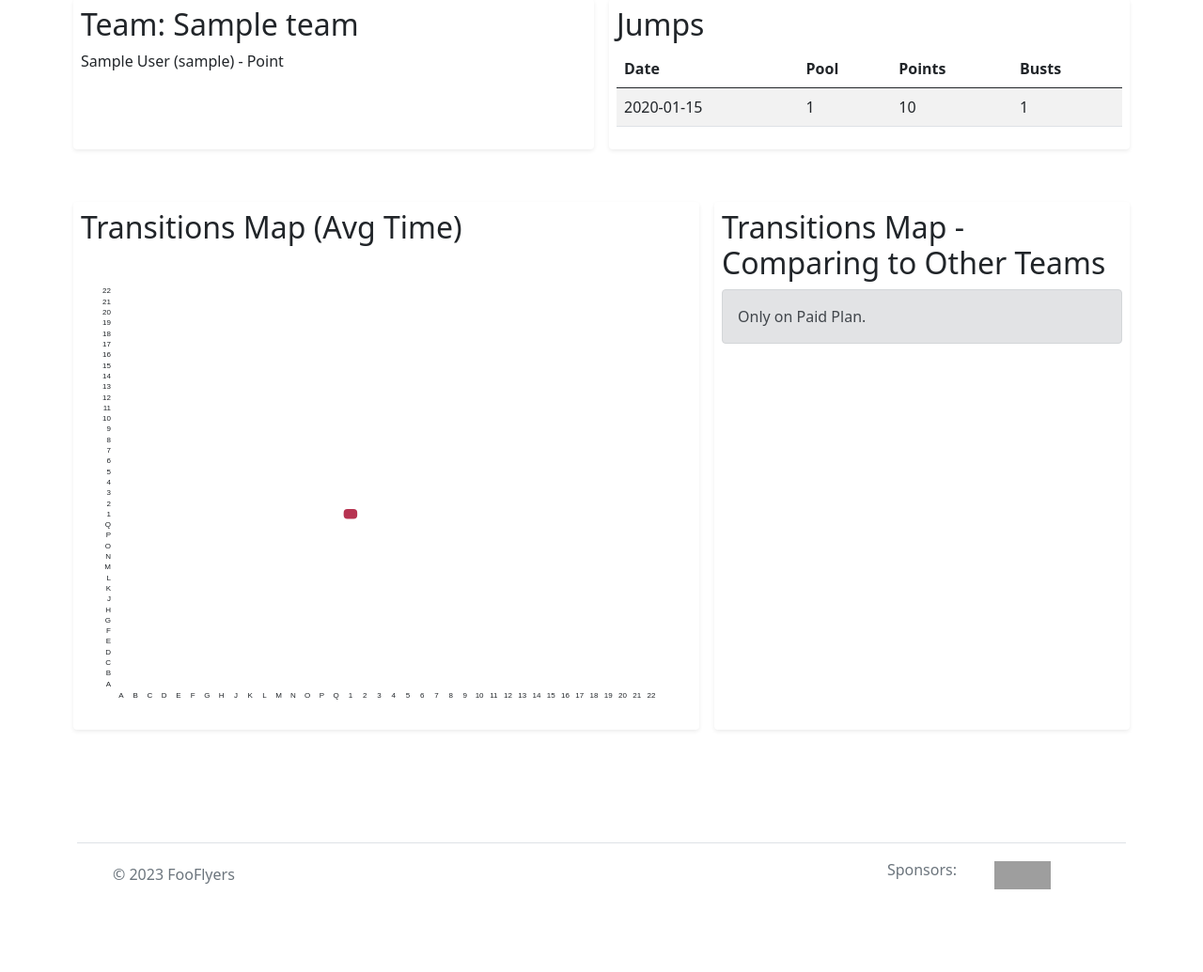
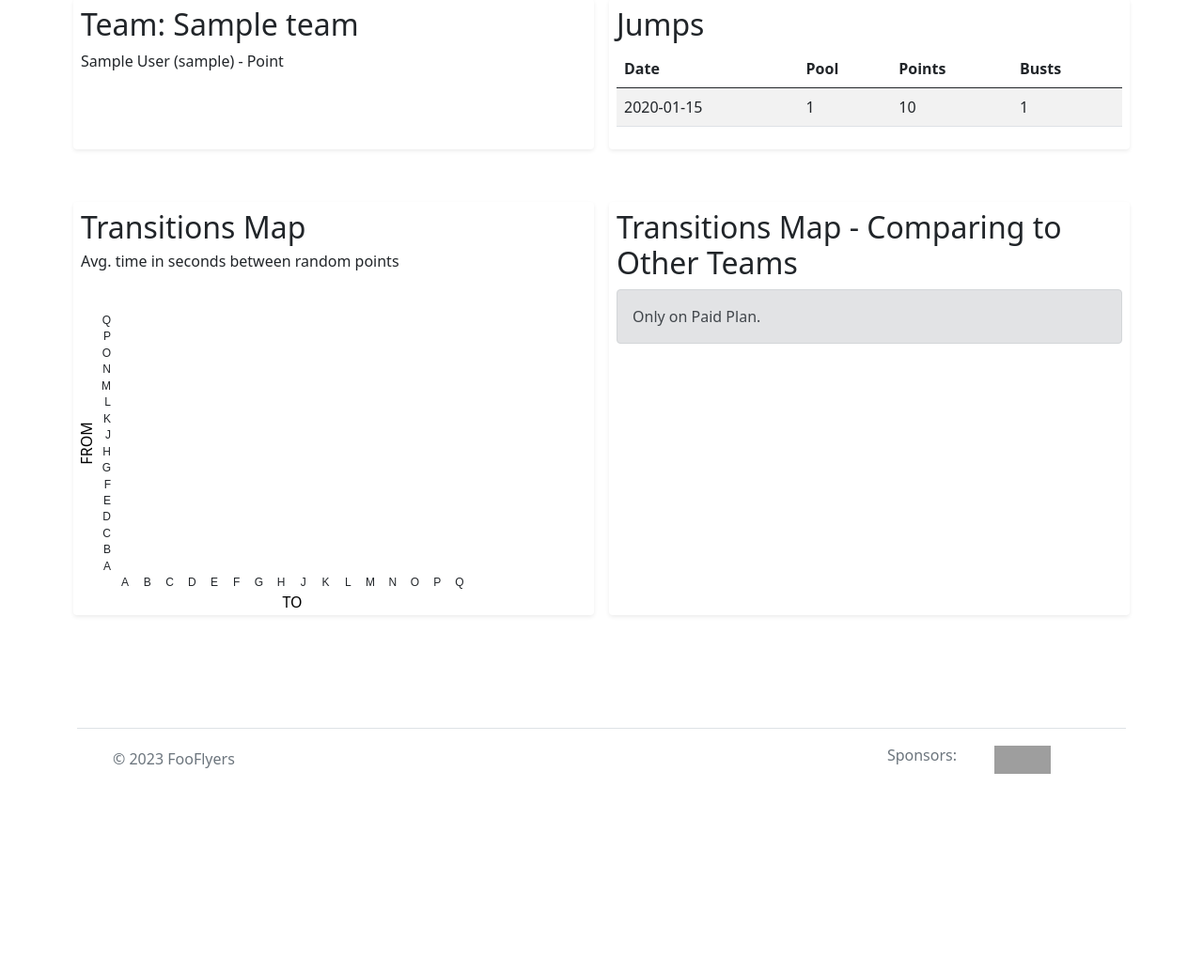
Before and after one commit to paulobueno/point-tracker, a Django app: page /jumps/00000000-0000-0000-0000-000000000001 in a window 1280 px wide. Shown: the part 119-1154 px from the top of the page at 94% size. After the commit the page ends 943 px from the top, so only its background shows below. Run offline with Django 4.2, Linux system fonts and the light colour scheme; tables that the repository leaves empty hold one stand-in row (values such as "Sample post"); data that the repository does not hold is empty; some libraries are stand-ins or nearby versions; grey boxes are pictures that could not be loaded.

Commit message:
adjust heatmap

```diff
--- a/tracker/static/js/heatmap.js
+++ b/tracker/static/js/heatmap.js
@@ -3,8 +3,8 @@ d3.json(jsonData).then(function(data) {
 console.log(jsonData);
 console.log(selectedId);
 const margin = {top: 35, right: 35, bottom: 35, left: 35},
-      width = 650 - margin.left - margin.right,
-      height = 500 - margin.top - margin.bottom,
+      width = 450 - margin.left - margin.right,
+      height = 350 - margin.top - margin.bottom,
       svg = d3.select(selectedId)
               .append("svg")
                 .attr("width", width + margin.left + margin.right)
@@ -12,33 +12,48 @@ const margin = {top: 35, right: 35, bottom: 35, left: 35},
               .append("g")
                 .attr("transform", `translate(${margin.left}, ${margin.top})`);
   // Labels of row and columns -> unique identifier of the column called 'group' and 'variable'
-  const points = ['A','B','C','D','E','F','G','H','J','K','L','M','N','O','P','Q','1','2','3','4','5','6','7','8','9','10','11','12','13','14','15','16','17','18','19','20','21','22']
+  const points = ['A','B','C','D','E','F','G','H','J','K','L','M','N','O','P','Q']
 
   // Build X scales and axis:
   const x = d3.scaleBand()
     .range([ 0, width ])
     .domain(points)
-    .padding(0.05);
+    .padding(0.02);
+  svg.append("text")
+    .attr("class", "x label")
+    .attr("text-anchor", "middle")
+    .attr("x", width/2)
+    .attr("y", height + margin.bottom)
+    .text("TO")
   svg.append("g")
-    .style("font-size", 8)
+    .style("font-size", 12)
     .attr("transform", `translate(0, ${height})`)
     .call(d3.axisBottom(x).tickSize(0))
     .select(".domain").remove()
+
 
   // Build Y scales and axis:
   const y = d3.scaleBand()
     .range([ height, 0 ])
     .domain(points)
-    .padding(0.05);
+    .padding(0.02);
+  svg.append("text")
+    .attr("class", "y label")
+    .attr("text-anchor", "middle")
+    .attr("x", -height/2)
+    .attr("y", -margin.left)
+    .attr("dy", ".75em")
+    .attr("transform", "rotate(-90)")
+    .text("FROM");
   svg.append("g")
-    .style("font-size", 8)
+    .style("font-size", 12)
     .call(d3.axisLeft(y).tickSize(0))
     .select(".domain").remove()
 
   // Build color scale
   const myColor = d3.scaleSequential()
     .interpolator(d3.interpolateRdYlGn)
-    .domain([-2,0])
+    .domain([-2,-1])
 
   // create a tooltip
   const tooltip = d3.select(selectedId)
--- a/tracker/templates/team.html
+++ b/tracker/templates/team.html
@@ -37,7 +37,8 @@
     </div>
     <div class="row">
         <div class="col shadow-sm p-2 mb-5 bg-white rounded m-2">
-            <p class="h2">Transitions Map (Avg Time)</p>
+            <p class="h2">Transitions Map</p>
+            <p class="h6">Avg. time in seconds between random points</p>
             <div id="my_dataviz"></div>
         </div>
         <div class="col shadow-sm p-2 mb-5 bg-white rounded m-2">
--- a/tracker/views.py
+++ b/tracker/views.py
@@ -149,15 +149,29 @@ def login_view(request):
 
 
 def heatmap_transitions_data(_, team_external_id):
+    randoms = [p[0] for p in Point.randoms]
+    all_transitions = dict([((_start, _end), dict((('duration_sum', 0), ('count', 0))))
+                            for _start in randoms for _end in randoms])
     team = Team.objects.get(external_id=team_external_id)
     jumps = Jump.objects.filter(team=team)
     transitions = Transition.objects.filter(jump__in=jumps)
     data = []
     for row in transitions.values():
-        row_json = {'start': str(row.get('point_1_id')),
-                    'end': str(row.get('point_2_id')),
-                    'duration': row.get('duration')}
-        data.append(row_json)
+        if row.get('point_1_id') in randoms and row.get('point_2_id') in randoms:
+            k = (str(row.get('point_1_id')), str(row.get('point_2_id')))
+            v = all_transitions.get(k)
+            all_transitions.update({k: {'duration_sum': v.get('duration_sum') + row.get('duration'),
+                                        'count': v.get('count') + 1}})
+        # row_json = {'start': str(row.get('point_1_id')),
+        #             'end': str(row.get('point_2_id')),
+        #             'duration': row.get('duration')}
+        # data.append(row_json)
+    for k in all_transitions.keys():
+        if all_transitions.get(k).get('count') > 0:
+            duration = all_transitions.get(k).get('duration_sum')/all_transitions.get(k).get('count')
+            data.append({'start': k[0],
+                         'end': k[1],
+                         'duration': round(duration, 2)})
     data = sorted(data, key=lambda d: (d['start'], d['end']), reverse=True)
     return JsonResponse(data, safe=False)
 
```
